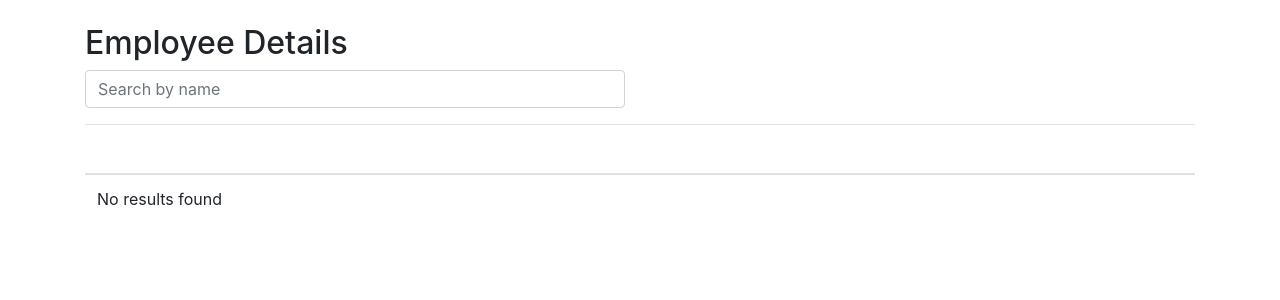
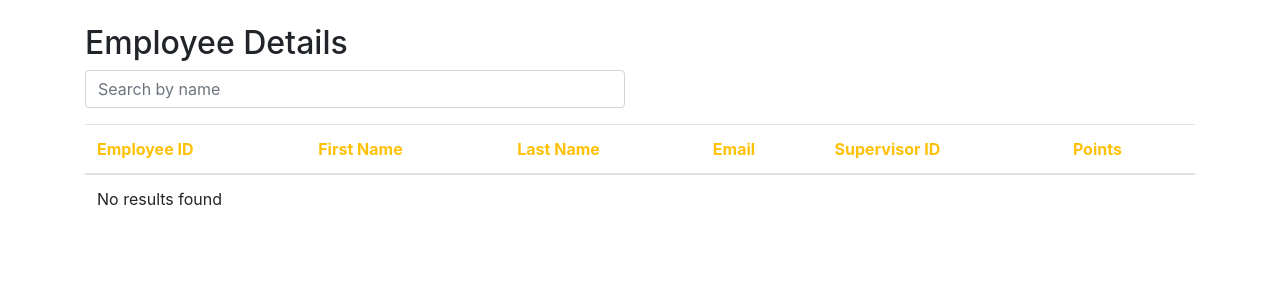
Before and after one commit to Explorer017/Performance-Tracking-Management-System, a PHP site: page /view_employees.php in a window 1280 px wide. Shown: the part 170-470 px from the top of the page. Run offline with PHP 8.4, Linux system fonts and the light colour scheme; data that the repository does not hold is empty.

Commit message:
updated text colour

```diff
--- a/php/view_employees.php
+++ b/php/view_employees.php
@@ -23,12 +23,12 @@ include("NavBar.php");
     <table class="table">
         <thead class="black-bg">
             <tr>
-                <th class="text-white">Employee ID</th>
-                <th class="text-white">First Name</th>
-                <th class="text-white">Last Name</th>
-                <th class="text-white">Email</th>
-                <th class="text-white">Supervisor ID</th>
-                <th class="text-white">Points</th>
+                <th class="text-warning">Employee ID</th>
+                <th class="text-warning">First Name</th>
+                <th class="text-warning">Last Name</th>
+                <th class="text-warning">Email</th>
+                <th class="text-warning">Supervisor ID</th>
+                <th class="text-warning">Points</th>
             </tr>
         </thead>
         <tbody id="tableBody">
```
Also changed, not shown: php/home.php (line endings or trailing spaces).
